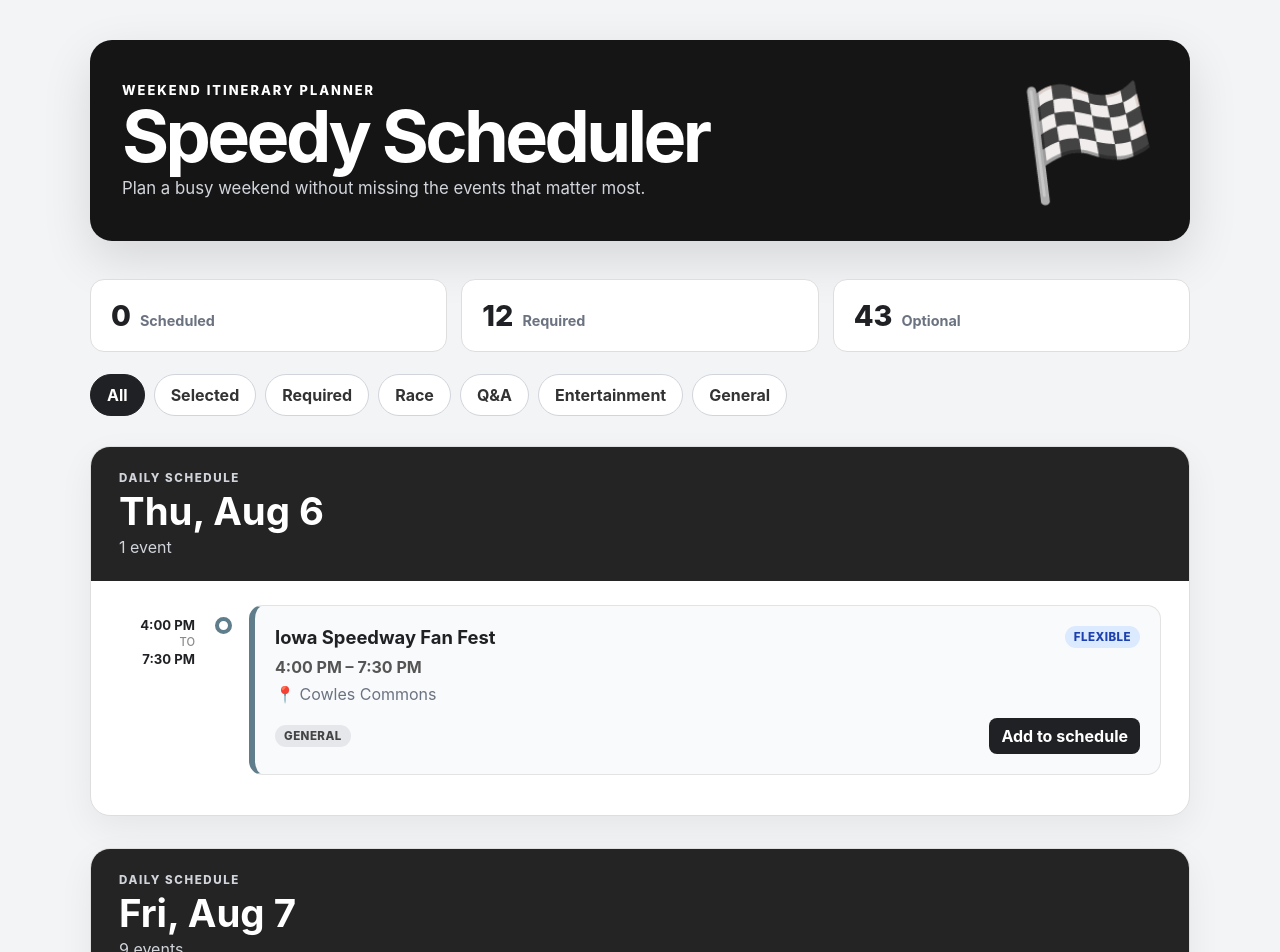
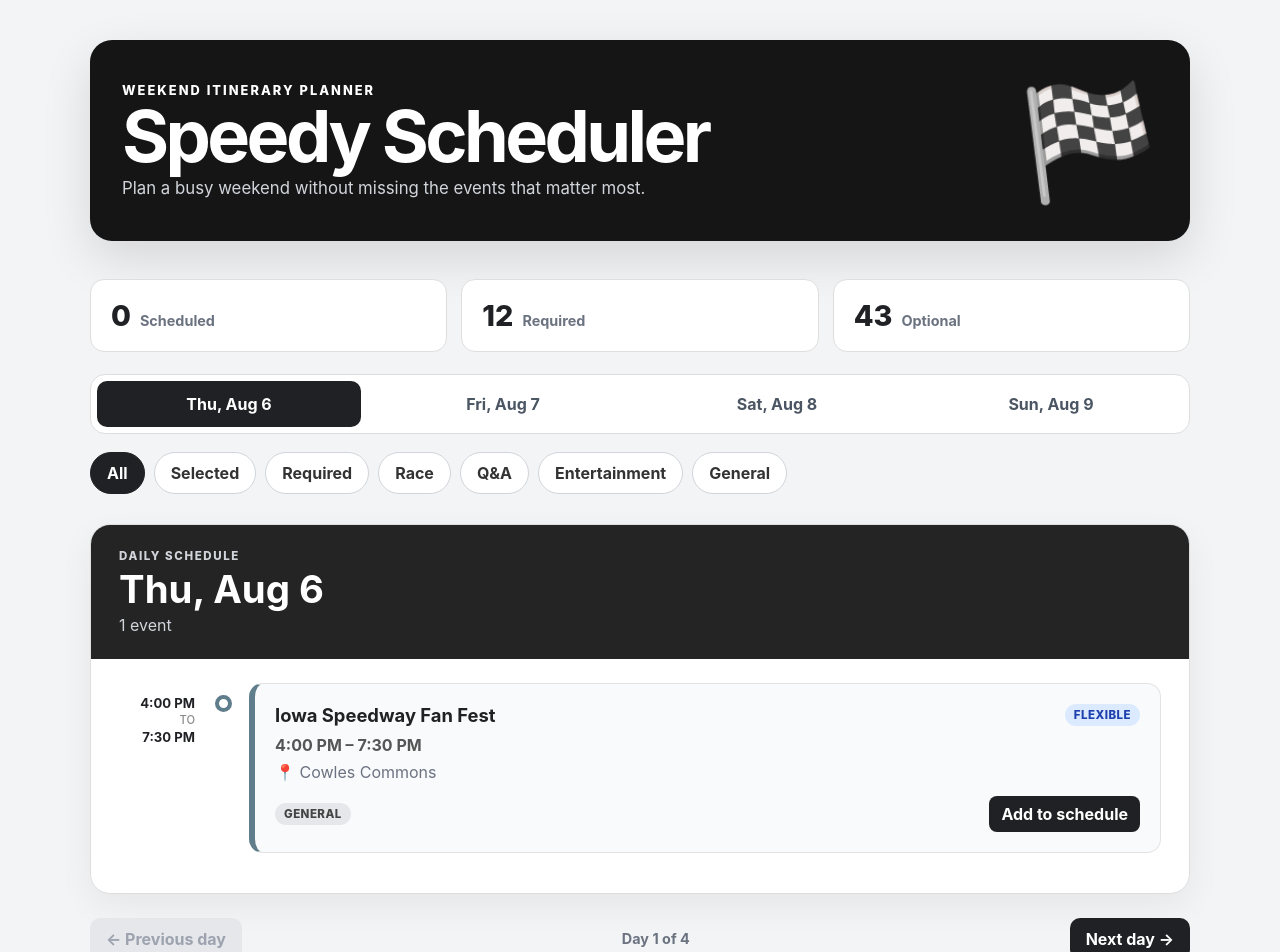
Before and after one commit to mamcgovern/SpeedyScheduler, a React (Vite) app: page / in a window 1280 px wide. Shown: the top 952 px of the page. Built offline with nearby package versions, Linux system fonts and the light colour scheme.

Commit message:
separated days into tabs

```diff
--- a/src/App.css
+++ b/src/App.css
@@ -539,3 +539,102 @@ select {
   letter-spacing: 0.04em;
   text-transform: uppercase;
 }
+
+.day-tabs {
+  display: flex;
+  gap: 10px;
+  margin-bottom: 18px;
+  padding: 6px;
+  overflow-x: auto;
+  background: white;
+  border: 1px solid #dedede;
+  border-radius: 15px;
+}
+
+.day-tab {
+  flex: 1;
+  min-width: 130px;
+  padding: 13px 18px;
+  color: #4b5563;
+  background: transparent;
+  border: 0;
+  border-radius: 10px;
+  cursor: pointer;
+  font-weight: 750;
+  white-space: nowrap;
+}
+
+.day-tab:hover {
+  color: #111827;
+  background: #f3f4f6;
+}
+
+.day-tab--active {
+  color: white;
+  background: #202124;
+}
+
+.day-tab--active:hover {
+  color: white;
+  background: #202124;
+}
+
+.day-navigation {
+  display: flex;
+  align-items: center;
+  justify-content: space-between;
+  gap: 16px;
+  margin-top: 24px;
+}
+
+.day-navigation button {
+  padding: 11px 16px;
+  color: white;
+  background: #202124;
+  border: 0;
+  border-radius: 10px;
+  cursor: pointer;
+  font-weight: 700;
+}
+
+.day-navigation button:hover:not(:disabled) {
+  background: #3b3b3b;
+}
+
+.day-navigation button:disabled {
+  color: #9ca3af;
+  background: #e5e7eb;
+  cursor: not-allowed;
+}
+
+.day-navigation span {
+  color: #6b7280;
+  font-size: 0.9rem;
+  font-weight: 650;
+}
+
+@media (max-width: 700px) {
+  .day-tabs {
+    padding: 5px;
+  }
+
+  .day-tab {
+    flex: none;
+    min-width: 115px;
+    padding: 11px 14px;
+  }
+
+  .day-navigation {
+    flex-wrap: wrap;
+  }
+
+  .day-navigation button {
+    flex: 1;
+  }
+
+  .day-navigation span {
+    width: 100%;
+    order: -1;
+    text-align: center;
+  }
+}
--- a/src/App.jsx
+++ b/src/App.jsx
@@ -1,9 +1,11 @@
-import { useState } from "react";
+import { useMemo, useState } from "react";
 import initialEvents from "./data/events.json";
 import DaySchedule from "./components/DaySchedule";
 import {
   findEventConflicts,
-  groupEventsByDay,
+  formatDayTab,
+  getNearestEventDay,
+  parseEventDate,
 } from "./utils/eventUtils";
 import "./App.css";
 
@@ -22,8 +24,21 @@ function App() {
   const [activeFilter, setActiveFilter] = useState("All");
   const [conflictMessage, setConflictMessage] = useState("");
 
+  const eventDays = useMemo(() => {
+    return [...new Set(events.map((event) => event.day))].sort(
+      (firstDay, secondDay) =>
+        parseEventDate(firstDay) - parseEventDate(secondDay),
+    );
+  }, [events]);
+
+  const [activeDay, setActiveDay] = useState(() =>
+    getNearestEventDay(initialEvents),
+  );
+
   function toggleEvent(eventId) {
-    const eventToToggle = events.find((event) => event.id === eventId);
+    const eventToToggle = events.find(
+      (event) => event.id === eventId,
+    );
 
     if (!eventToToggle || eventToToggle.required) {
       return;
@@ -45,7 +60,10 @@ function App() {
       return;
     }
 
-    const conflicts = findEventConflicts(eventToToggle, events);
+    const conflicts = findEventConflicts(
+      eventToToggle,
+      events,
+    );
 
     if (conflicts.length > 0) {
       setConflictMessage(
@@ -71,26 +89,50 @@ function App() {
     setConflictMessage("");
   }
 
-  function filterEvents() {
+  function eventMatchesFilter(event) {
     switch (activeFilter) {
       case "Selected":
-        return events.filter((event) => event.selected);
+        return event.selected;
 
       case "Required":
-        return events.filter((event) => event.required);
+        return event.required;
 
       case "All":
-        return events;
+        return true;
 
       default:
-        return events.filter(
-          (event) => event.category === activeFilter,
-        );
+        return event.category === activeFilter;
     }
   }
 
-  const filteredEvents = filterEvents();
-  const groupedEvents = groupEventsByDay(filteredEvents);
+  const visibleEvents = events.filter(
+    (event) =>
+      event.day === activeDay &&
+      eventMatchesFilter(event),
+  );
+
+  function selectPreviousDay() {
+    const currentIndex = eventDays.indexOf(activeDay);
+
+    if (currentIndex > 0) {
+      setActiveDay(eventDays[currentIndex - 1]);
+      setConflictMessage("");
+    }
+  }
+
+  function selectNextDay() {
+    const currentIndex = eventDays.indexOf(activeDay);
+
+    if (currentIndex < eventDays.length - 1) {
+      setActiveDay(eventDays[currentIndex + 1]);
+      setConflictMessage("");
+    }
+  }
+
+  const activeDayIndex = eventDays.indexOf(activeDay);
+  const hasPreviousDay = activeDayIndex > 0;
+  const hasNextDay =
+    activeDayIndex < eventDays.length - 1;
 
   return (
     <main className="app">
@@ -103,7 +145,8 @@ function App() {
           <h1>Speedy Scheduler</h1>
 
           <p className="app-header__description">
-            Plan a busy weekend without missing the events that matter most.
+            Plan a busy weekend without missing the events
+            that matter most.
           </p>
         </div>
 
@@ -115,8 +158,12 @@ function App() {
       <section className="schedule-summary">
         <div>
           <span className="schedule-summary__number">
-            {events.filter((event) => event.selected).length}
+            {
+              events.filter((event) => event.selected)
+                .length
+            }
           </span>
+
           <span className="schedule-summary__label">
             Scheduled
           </span>
@@ -124,8 +171,12 @@ function App() {
 
         <div>
           <span className="schedule-summary__number">
-            {events.filter((event) => event.required).length}
+            {
+              events.filter((event) => event.required)
+                .length
+            }
           </span>
+
           <span className="schedule-summary__label">
             Required
           </span>
@@ -133,17 +184,48 @@ function App() {
 
         <div>
           <span className="schedule-summary__number">
-            {events.filter(
-              (event) => !event.required && !event.selected,
-            ).length}
+            {
+              events.filter(
+                (event) =>
+                  !event.required && !event.selected,
+              ).length
+            }
           </span>
+
           <span className="schedule-summary__label">
             Optional
           </span>
         </div>
       </section>
 
-      <nav className="filter-bar" aria-label="Schedule filters">
+      <nav
+        className="day-tabs"
+        aria-label="Choose schedule day"
+      >
+        {eventDays.map((day) => (
+          <button
+            key={day}
+            type="button"
+            className={
+              activeDay === day
+                ? "day-tab day-tab--active"
+                : "day-tab"
+            }
+            onClick={() => {
+              setActiveDay(day);
+              setConflictMessage("");
+            }}
+            aria-pressed={activeDay === day}
+          >
+            {formatDayTab(day)}
+          </button>
+        ))}
+      </nav>
+
+      <nav
+        className="filter-bar"
+        aria-label="Filter events"
+      >
         {FILTERS.map((filter) => (
           <button
             key={filter}
@@ -177,28 +259,44 @@ function App() {
         </div>
       )}
 
-      {Object.keys(groupedEvents).length > 0 ? (
-        <div className="schedule">
-          {Object.entries(groupedEvents).map(
-            ([day, dayEvents]) => (
-              <DaySchedule
-                key={day}
-                day={day}
-                events={dayEvents}
-                allEvents={events}
-                onToggleEvent={toggleEvent}
-              />
-            ),
-          )}
-        </div>
+      {visibleEvents.length > 0 ? (
+        <DaySchedule
+          day={activeDay}
+          events={visibleEvents}
+          allEvents={events}
+          onToggleEvent={toggleEvent}
+        />
       ) : (
         <div className="empty-state">
           <h2>No events found</h2>
           <p>
-            There are no events matching the selected filter.
+            There are no {activeFilter.toLowerCase()} events
+            scheduled for this day.
           </p>
         </div>
       )}
+
+      <div className="day-navigation">
+        <button
+          type="button"
+          onClick={selectPreviousDay}
+          disabled={!hasPreviousDay}
+        >
+          ← Previous day
+        </button>
+
+        <span>
+          Day {activeDayIndex + 1} of {eventDays.length}
+        </span>
+
+        <button
+          type="button"
+          onClick={selectNextDay}
+          disabled={!hasNextDay}
+        >
+          Next day →
+        </button>
+      </div>
     </main>
   );
 }
--- a/src/utils/eventUtils.js
+++ b/src/utils/eventUtils.js
@@ -143,3 +143,44 @@ export function findEventConflicts(event, events) {
       doEventsOverlap(event, otherEvent),
   );
 }
+
+export function getNearestEventDay(events) {
+  const uniqueDays = [...new Set(events.map((event) => event.day))]
+    .sort((firstDay, secondDay) => {
+      return parseEventDate(firstDay) - parseEventDate(secondDay);
+    });
+
+  if (uniqueDays.length === 0) {
+    return null;
+  }
+
+  const today = new Date();
+
+  // Remove the current time so we compare calendar dates only.
+  today.setHours(0, 0, 0, 0);
+
+  const upcomingDay = uniqueDays.find((day) => {
+    const eventDate = parseEventDate(day);
+    eventDate.setHours(0, 0, 0, 0);
+
+    return eventDate >= today;
+  });
+
+  // Use the nearest upcoming day. If all event days have passed,
+  // default to the final day.
+  return upcomingDay ?? uniqueDays[uniqueDays.length - 1];
+}
+
+export function formatDayTab(dateString) {
+  const date = parseEventDate(dateString);
+
+  if (!date || Number.isNaN(date.getTime())) {
+    return dateString;
+  }
+
+  return date.toLocaleDateString("en-US", {
+    weekday: "short",
+    month: "short",
+    day: "numeric",
+  });
+}
```
